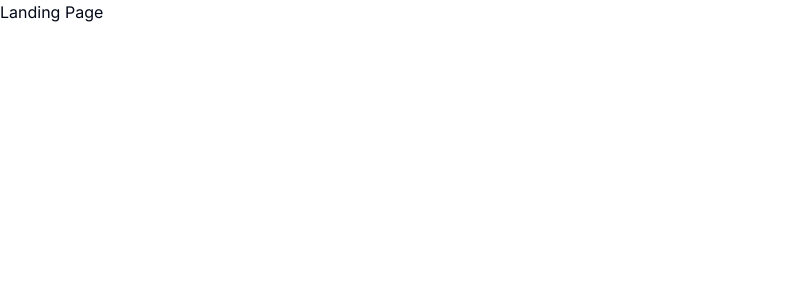
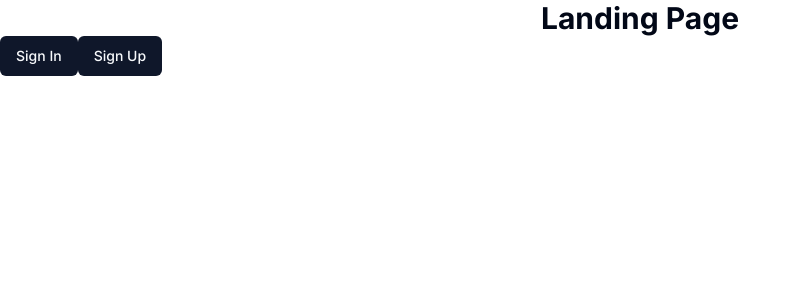
Before and after one commit to ridabensalem/quellix, a Next.js app: page / in a window 1280 px wide. Shown: the top 300 px of the page, without its empty margins (0-801 px from the left). Built offline with nearby package versions, Linux system fonts and the light colour scheme.

Commit message:
Add the main routes

```diff
--- a/app/(Dashboard)/(routes)/dashboard/page.tsx
+++ b/app/(Dashboard)/(routes)/dashboard/page.tsx
@@ -1,7 +1,12 @@
-import { Button } from "@/components/ui/button";
+import { UserButton } from "@clerk/nextjs"
+
 
 export default function Dashboard() {
   return (
-    <Button variant="default">Hello</Button>
+    <div>
+      <h1 className="text-3xl font-bold text-center">Dashboard</h1>
+      <UserButton afterSignOutUrl="/"/>
+
+    </div>
   )
 }
--- /dev/null
+++ b/app/(authentication)/(routes)/sign-in/[[...sign-in]]/page.tsx
@@ -0,0 +1,5 @@
+import { SignIn } from "@clerk/nextjs";
+
+export default function Page() {
+  return <SignIn />;
+}
--- /dev/null
+++ b/app/(authentication)/(routes)/sign-up/[[...sign-up]]/page.tsx
@@ -0,0 +1,5 @@
+import { SignUp } from "@clerk/nextjs";
+
+export default function Page() {
+  return <SignUp />;
+}
--- /dev/null
+++ b/app/(authentication)/layout.tsx
@@ -0,0 +1,12 @@
+const AuthenticationLayout =({
+    children
+}:{
+    children: React.ReactNode
+})=>{
+    return(
+        <div className="flex items-center justify-center h-full ">
+            {children}
+        </div>
+    );
+}
+export default AuthenticationLayout;
--- a/app/(landing)/page.tsx
+++ b/app/(landing)/page.tsx
@@ -1,6 +1,23 @@
+import Link from 'next/link';
+import { Button } from '@/components/ui/button';
+
 const LandingPage = () => {
     return (
-        <h1>Landing Page</h1>
+        <div>
+            <h1 className="text-3xl font-bold text-center">Landing Page</h1>
+            <div>
+                <Link href='/sign-in'>
+                <Button>
+                    Sign In
+                </Button>
+                </Link>
+                <Link href='/sign-up'>
+                <Button>
+                    Sign Up
+                </Button>
+                </Link>
+            </div>
+        </div>
     );
 }
 export default LandingPage;
--- a/app/layout.tsx
+++ b/app/layout.tsx
@@ -1,6 +1,8 @@
 import './globals.css'
 import type { Metadata } from 'next'
 import { Inter } from 'next/font/google'
+import { ClerkProvider } from '@clerk/nextjs'
+
 
 const inter = Inter({ subsets: ['latin'] })
 
@@ -15,8 +17,10 @@ export default function RootLayout({
   children: React.ReactNode
 }) {
   return (
-    <html lang="en">
-      <body className={inter.className}>{children}</body>
-    </html>
+    <ClerkProvider>
+     <html lang="en">
+       <body className={inter.className}>{children}</body>
+     </html>
+    </ClerkProvider>
   )
 }
```
